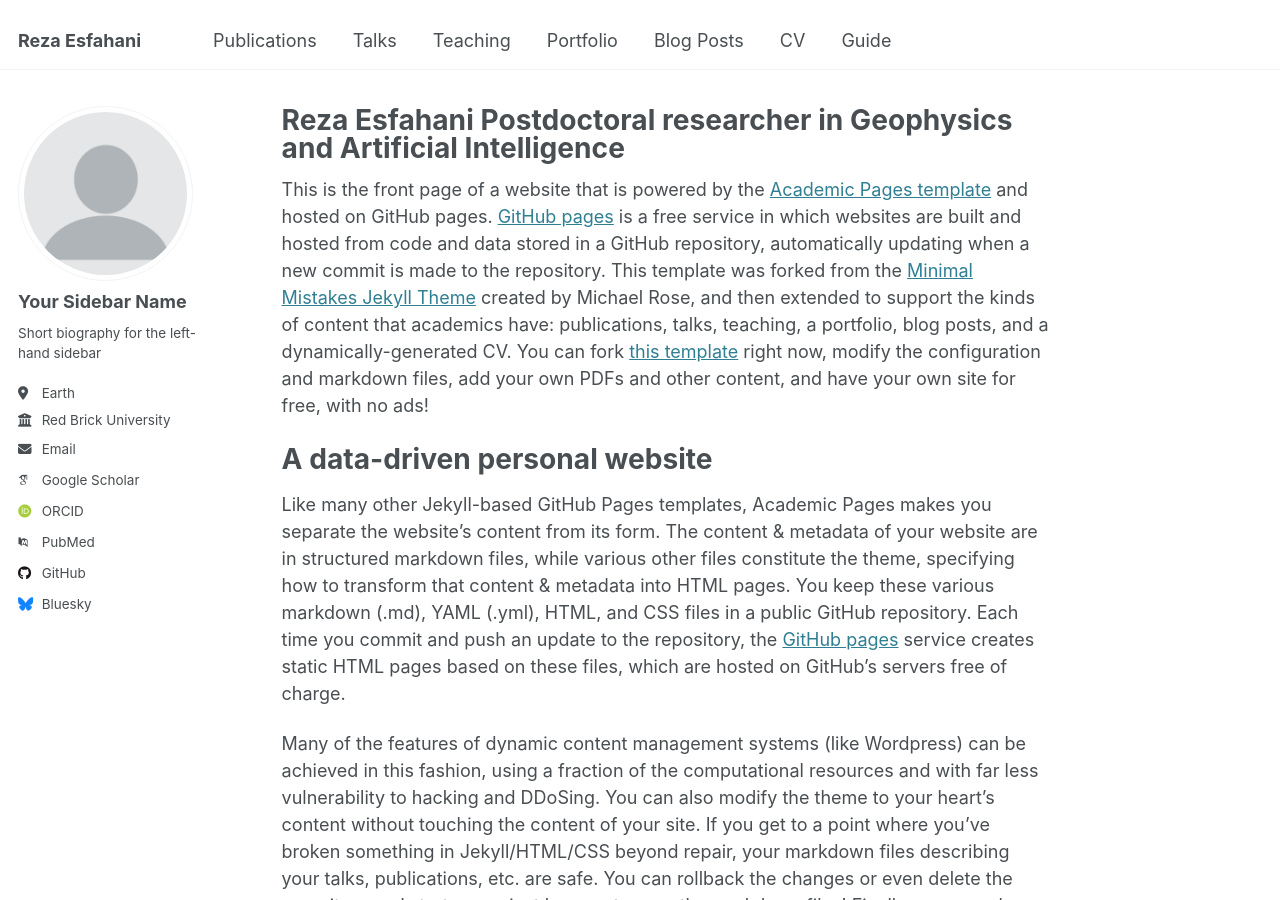
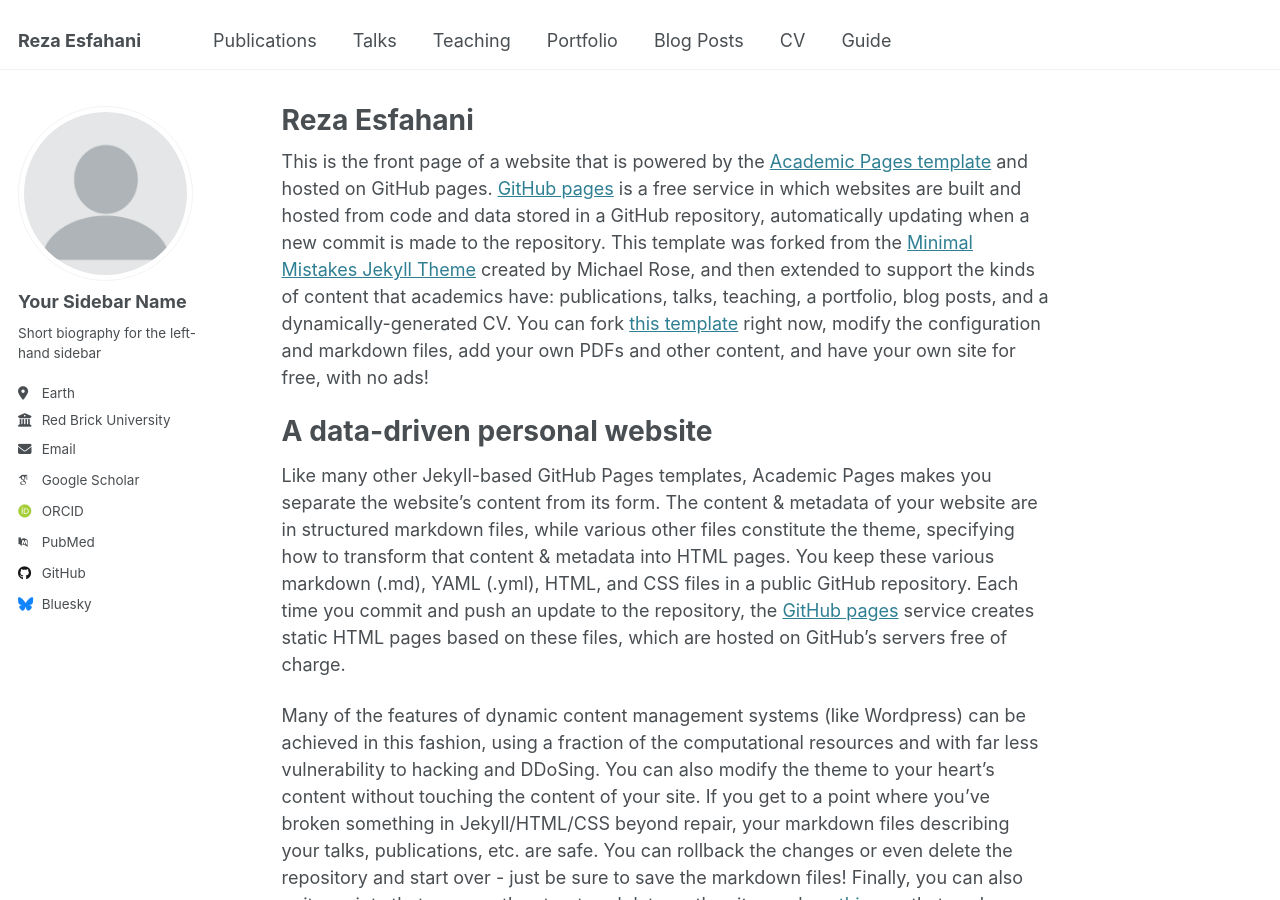
Before and after one commit to resfahani/resfahani.github.io, a Jekyll site: the page built from _pages/about.md, in a window 1280 px wide and 900 px high. Built offline with Jekyll 4.4.1, drawn with Linux system fonts in a browser that asks for light colours; some web fonts are replaced.

Commit message:
Update about.md
test

```diff
--- a/_pages/about.md
+++ b/_pages/about.md
@@ -1,6 +1,6 @@
 ---
 permalink: /
-title: "Reza Esfahani \n Postdoctoral researcher in Geophysics and Artificial Intelligence "
+title: "Reza Esfahani"
 author_profile: true
 redirect_from:
   - /about/
```
